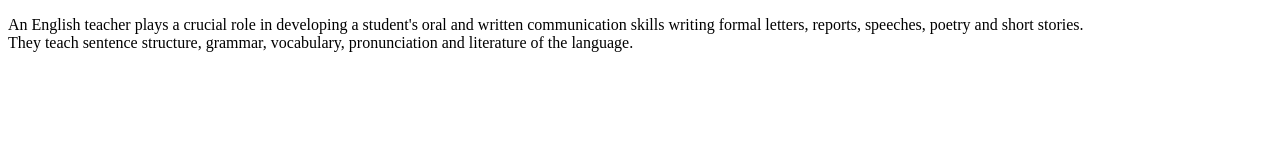
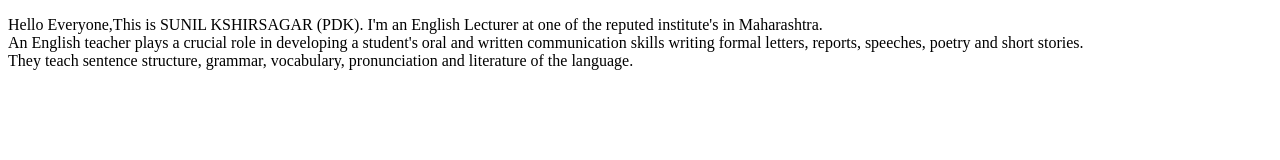
Before and after one commit to om-pawar/blog, a plain HTML site: page aboutme.html in a window 1280 px wide. Drawn offline with Linux system fonts and the light colour scheme.

Commit message:
Update aboutme.html

```diff
--- a/aboutme.html
+++ b/aboutme.html
@@ -5,7 +5,7 @@
 
 <head>
     <div class="info">
-        <p>An English teacher plays a crucial role in developing a student's oral and written communication skills writing formal letters, reports, speeches, poetry and short stories.<br> They teach sentence structure, grammar, vocabulary, pronunciation and literature of the language.<br></p>
+        <p> Hello Everyone,This is SUNIL KSHIRSAGAR (PDK). I'm an English Lecturer at one of the reputed institute's in Maharashtra.<br>An English teacher plays a crucial role in developing a student's oral and written communication skills writing formal letters, reports, speeches, poetry and short stories.<br> They teach sentence structure, grammar, vocabulary, pronunciation and literature of the language.<br></p>
 
     </div>
 </head>
```
